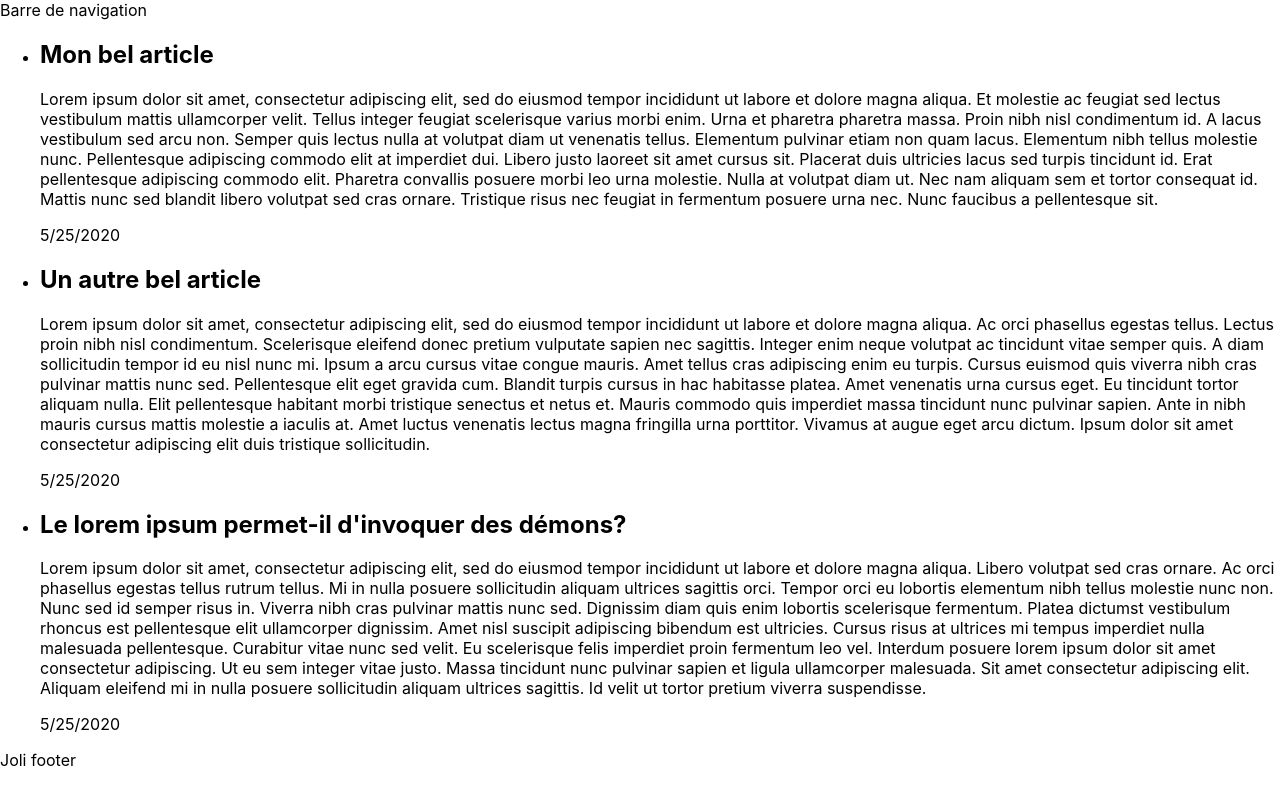
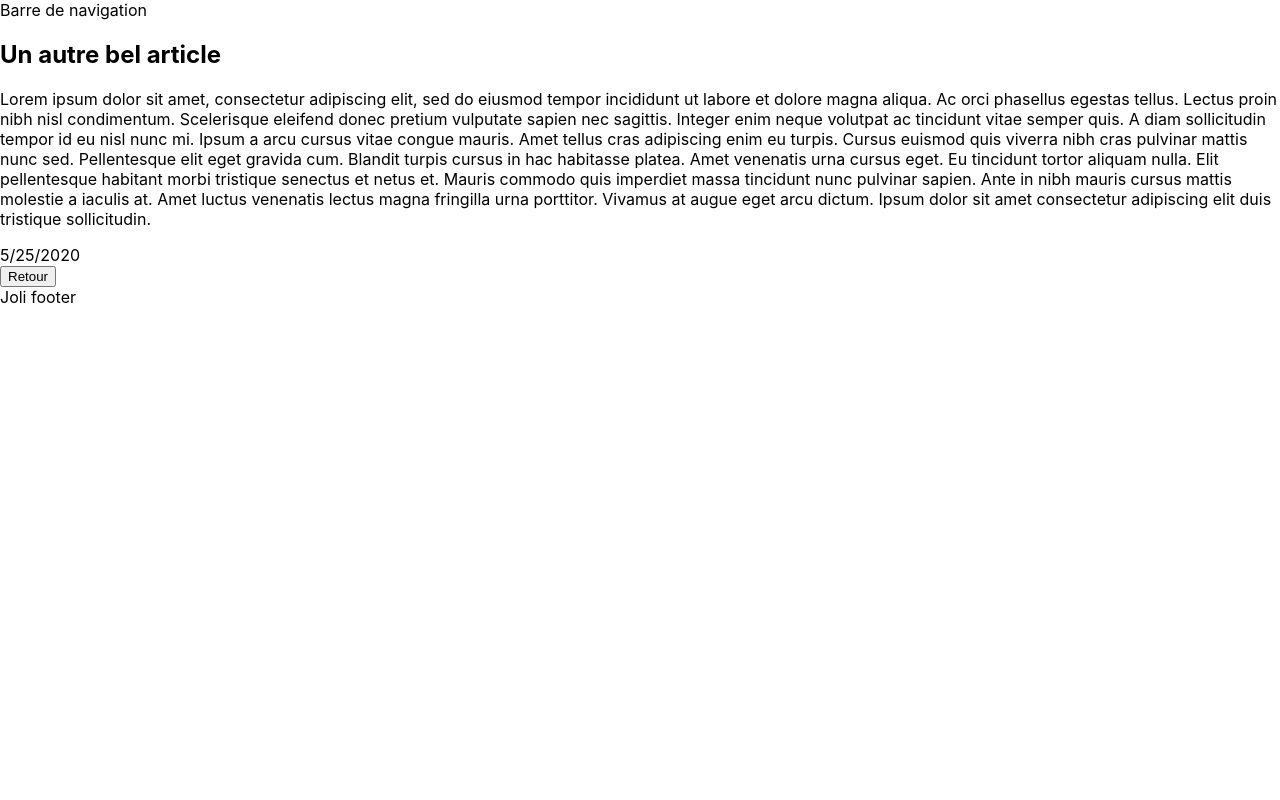
Before and after one commit to Formation-React-js/react-blog, a React (Create React App) app: page /articles/1 in a window 1280 px wide. Built offline with nearby package versions, Linux system fonts and the light colour scheme.

Commit message:
Add single article page + routing

```diff
--- a/package.json
+++ b/package.json
@@ -9,6 +9,7 @@
     "prop-types": "^15.7.2",
     "react": "^16.13.1",
     "react-dom": "^16.13.1",
+    "react-router-dom": "^5.2.0",
     "react-scripts": "3.4.1"
   },
   "scripts": {
--- a/src/App.js
+++ b/src/App.js
@@ -1,13 +1,23 @@
 import React from 'react';
 import './App.css';
 
+import ArticlePage from './pages/article';
 import ArticleListPage from './pages/article-list-page';
+import NotFoundPage from './pages/not-found';
+import { BrowserRouter, Switch, Route, Redirect } from 'react-router-dom';
 
 // Ce composant contient l'application complète, et s'occupe d'appeler les composants à afficher
 // en fonction des interactions utilisateur
 const App = () => {
   return (
-    <ArticleListPage />
+    <BrowserRouter>
+      <Switch>
+        <Redirect exact from="/" to="/articles" />
+        <Route path="/articles/:id" component={ArticlePage} />
+        <Route path="/articles" component={ArticleListPage} />
+        <Route component={NotFoundPage} />
+      </Switch>
+    </BrowserRouter>
   );
 }
 
--- a/src/components/article-preview.jsx
+++ b/src/components/article-preview.jsx
@@ -1,17 +1,21 @@
 import React from 'react';
 import PropTypes from 'prop-types';
+import { Link } from 'react-router-dom';
 
 // Le nom "props" peut être remplacé par une série de propriétés entre accolades
 // pour les extraire directement de l'objet et les assigner à des constantes.
 // La ligne 9 est l'équivalent de:
 // const ArticlePreview = (props) => {
 //   const { title, content, date } = props;
-const ArticlePreview = ({ title, content, date }) => {
+const ArticlePreview = ({ title, content, date, id }) => {
   return (
     <article>
       <h2>{title}</h2>
       <p>{content}</p>
       <div>{date.toLocaleDateString()}</div>
+      <Link to={`/articles/${id}`}>
+        <button>Lire</button>
+      </Link>
     </article>
   );
 }
@@ -22,6 +26,7 @@ ArticlePreview.propTypes = {
   title: PropTypes.string.isRequired,
   date: PropTypes.instanceOf(Date).isRequired,
   content: PropTypes.string.isRequired,
+  id: PropTypes.number.isRequired,
 };
 
 export default ArticlePreview;
--- a/src/pages/article-list-page.jsx
+++ b/src/pages/article-list-page.jsx
@@ -18,6 +18,7 @@ const ArticleListPage = (props) => {
               */}
               <ArticlePreview
                 {...article}
+                id={index}
               />
             </li>
         )}
--- /dev/null
+++ b/src/pages/article.jsx
@@ -0,0 +1,33 @@
+import React from 'react';
+import articles from '../data/articles';
+import NotFoundPage from './not-found';
+import Layout from '../components/layout';
+import { Link } from 'react-router-dom';
+
+// Le composant page article généré par un composant Route hérite automatiquement des
+// données du router via ses props. La propriété "match" contient les informations
+// liées aux paramètres qui ont été trouvés dans l'URL demandée.
+const ArticlePage = ({ match }) => {
+  const id = match.params.id;
+
+  const article = articles[id];
+
+  if (typeof article === 'undefined') {
+    return <NotFoundPage />;
+  }
+
+  return (
+    <Layout>
+      <article>
+        <h1>{article.title}</h1>
+        <p>{article.content}</p>
+        <div>{article.date.toLocaleDateString()}</div>
+      </article>
+      <Link to="/articles">
+        <button>Retour</button>
+      </Link>
+    </Layout>
+  );
+}
+
+export default ArticlePage;
--- /dev/null
+++ b/src/pages/not-found.jsx
@@ -0,0 +1,13 @@
+import React from 'react';
+import Layout from '../components/layout';
+
+const NotFoundPage = () => {
+  return (
+    <Layout>
+      <h1>Page non trouvée</h1>
+      <p>Mais pour nous excuser, nous vous proposons cet extrait de Cicéron...</p>
+    </Layout>
+  );
+}
+
+export default NotFoundPage;
```
Also changed, not shown: 1 other file (tests, documents, lock files or other folders).
